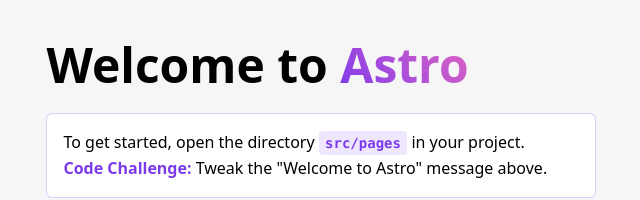
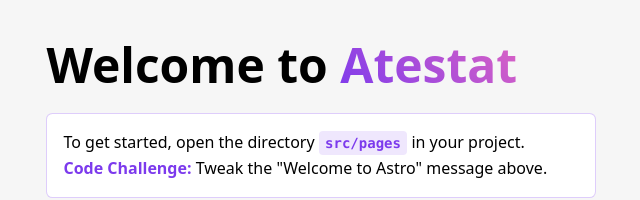
Before and after one commit to taquitohh/atestat3.0, an Astro site: page / in a window 1280 px wide. Shown: the top 200 px of the page, without its empty margins (319-959 px from the left). Built offline with nearby package versions, Linux system fonts and the light colour scheme; Astro itself is replaced by a stand-in of ours.

Commit message:
welcome to atestat

```diff
--- a/src/pages/index.astro
+++ b/src/pages/index.astro
@@ -5,7 +5,7 @@
 
 <Layout title="Welcome to Astro.">
 	<main>
-		<h1>Welcome to <span class="text-gradient">Astro</span></h1>
+		<h1>Welcome to <span class="text-gradient">Atestat</span></h1>
 		<p class="instructions">
 			To get started, open the directory <code>src/pages</code> in your project.<br />
 			<strong>Code Challenge:</strong> Tweak the "Welcome to Astro" message above.
```
